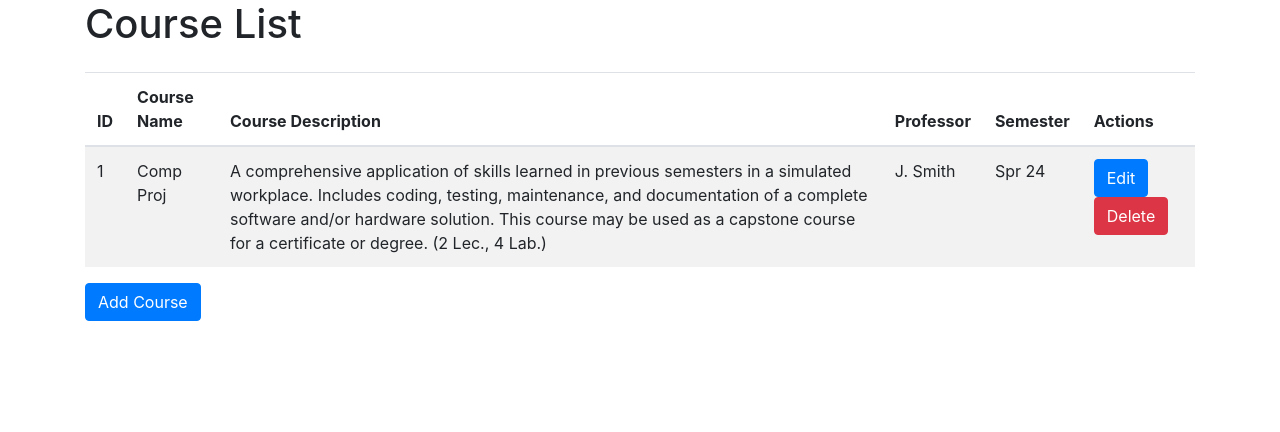
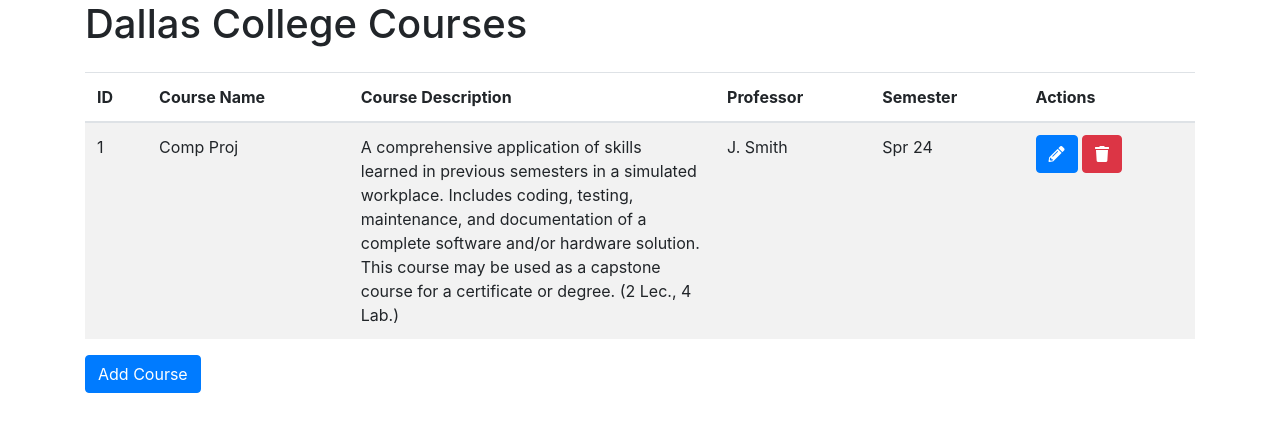
Before and after one commit to wiljdaws/course-management, a Flask app: page / in a window 1280 px wide. Shown: the top 432 px of the page. Run offline with Flask 3, Linux system fonts and the light colour scheme; some libraries are stand-ins or nearby versions.

Commit message:
updated main page

```diff
--- a/templates/index.html
+++ b/templates/index.html
@@ -1,21 +1,27 @@
 <!DOCTYPE html>
 <html>
 <head>
-    <title>Course List</title>
+    <title>Dallas College Courses</title>
     <link rel="stylesheet" href="https://stackpath.bootstrapcdn.com/bootstrap/4.5.0/css/bootstrap.min.css">
+    <link rel="stylesheet" href="https://cdnjs.cloudflare.com/ajax/libs/font-awesome/5.15.3/css/all.min.css">
     <script src="https://code.jquery.com/jquery-3.5.1.slim.min.js"></script>
     <script src="https://stackpath.bootstrapcdn.com/bootstrap/4.5.0/js/bootstrap.min.js"></script>
+    <style>
+        .description-column {
+            width: 33%;  /* Adjust this value as needed */
+        }
+    </style>
 </head>
 <body>
     <div class="container">
-        <h1 class="mb-4">Course List</h1>
+        <h1 class="mb-4">Dallas College Courses</h1>
 
         <table class="table table-striped">
             <thead>
                 <tr>
                     <th>ID</th>
                     <th>Course Name</th>
-                    <th>Course Description</th>
+                    <th class="description-column">Course Description</th>
                     <th>Professor</th>
                     <th>Semester</th>
                     <th>Actions</th>
@@ -26,12 +32,16 @@
                 <tr>
                     <td>{{ course.id }}</td>
                     <td>{{ course.name }}</td>
-                    <td>{{ course.description }}</td>
+                    <td class="description-column">{{ course.description }}</td>
                     <td>{{ course.professor }}</td>
                     <td>{{ course.semester }}</td>
                     <td>
-                        <a href="/edit/{{ course.id }}" class="btn btn-primary">Edit</a>
-                        <a href="/delete/{{ course.id }}" class="btn btn-danger">Delete</a>
+                        <a href="/edit/{{ course.id }}" class="btn btn-primary">
+                            <i class="fas fa-pencil-alt"></i>
+                        </a>
+                        <a href="/delete/{{ course.id }}" class="btn btn-danger">
+                            <i class="fas fa-trash"></i>
+                        </a>
                     </td>
                 </tr>
                 {% endfor %}
```
Also changed, not shown: test.db.
